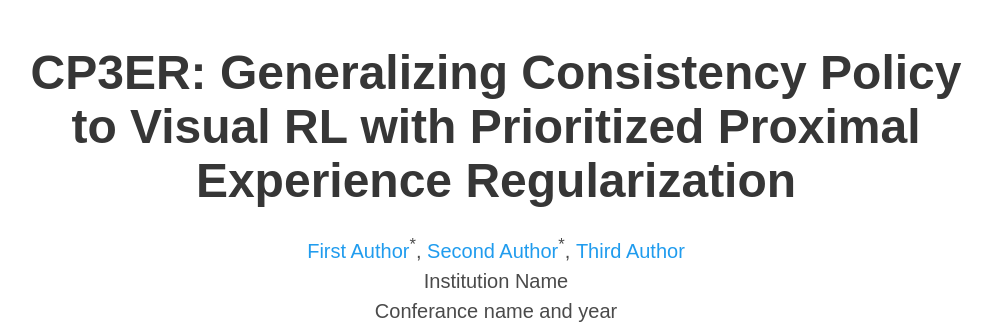
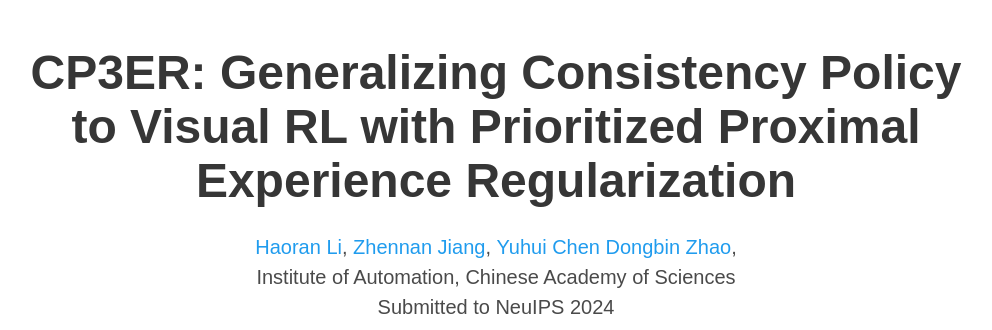
Before and after one commit to jzndd/CP3ER-Page, a plain HTML site: page index.html in a window 1280 px wide. Shown: the top 330 px of the page, without its empty margins (144-1136 px from the left). Drawn offline with nearby package versions, Linux system fonts and the light colour scheme; some icons are missing; a web font is replaced by a local one.

Commit message:
modify author name

```diff
--- a/index.html
+++ b/index.html
@@ -57,17 +57,20 @@
             <div class="is-size-5 publication-authors">
               <!-- Paper authors -->
               <span class="author-block">
-                <a href="FIRST AUTHOR PERSONAL LINK" target="_blank">First Author</a><sup>*</sup>,</span>
+                <a href="FIRST AUTHOR PERSONAL LINK" target="_blank">Haoran Li</a>,</span>
               <span class="author-block">
-                <a href="SECOND AUTHOR PERSONAL LINK" target="_blank">Second Author</a><sup>*</sup>,</span>
+                <a href="SECOND AUTHOR PERSONAL LINK" target="_blank">Zhennan Jiang</a>,</span>
               <span class="author-block">
-                <a href="THIRD AUTHOR PERSONAL LINK" target="_blank">Third Author</a>
+                <a href="THIRD AUTHOR PERSONAL LINK" target="_blank">Yuhui Chen</a>
+              </span>
+              <span class="author-block">
+                <a href="THIRD AUTHOR PERSONAL LINK" target="_blank">Dongbin Zhao</a>,</span>
               </span>
             </div>
 
             <div class="is-size-5 publication-authors">
-              <span class="author-block">Institution Name<br>Conferance name and year</span>
-              <span class="eql-cntrb"><small><br><sup>*</sup>Indicates Equal Contribution</small></span>
+              <span class="author-block">Institute of Automation, Chinese Academy of Sciences<br>Submitted to NeuIPS 2024</span>
+              <!-- <span class="eql-cntrb"><small><br><sup>*</sup>Indicates Equal Contribution</small></span> -->
             </div>
 
             <div class="column has-text-centered">
```
